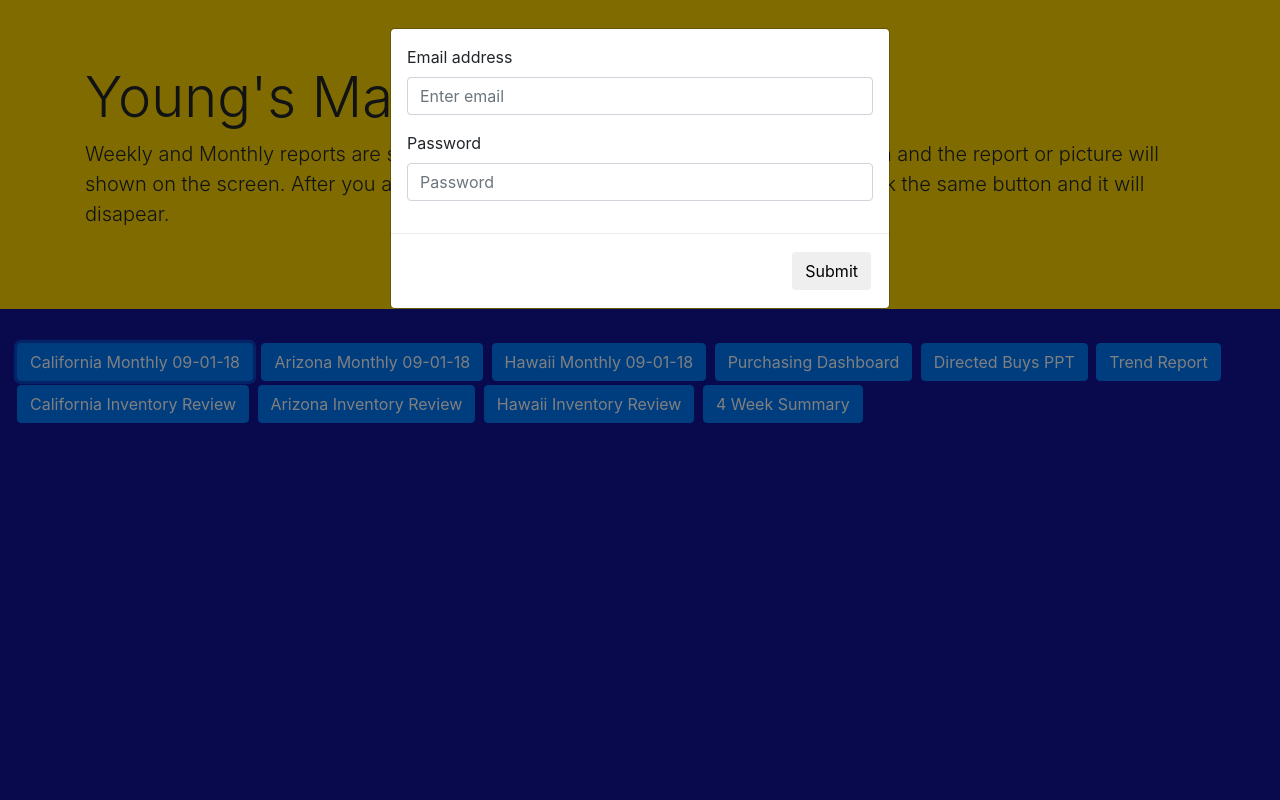
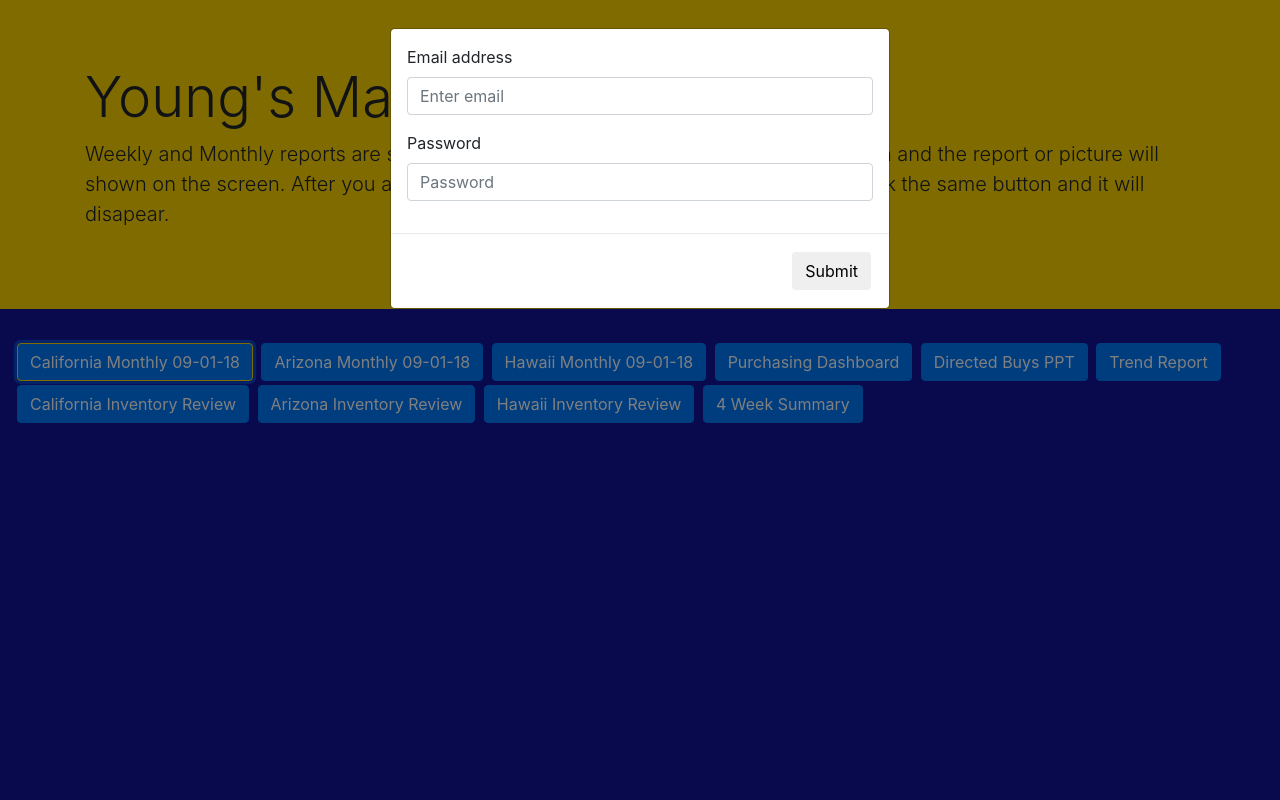
Before and after one commit to palmersk/YoungsMarket, a PHP site: page / in a window 1280 px wide, with the restyled element focused. Run offline with PHP 8.4, Linux system fonts and the light colour scheme; some libraries are stand-ins or nearby versions.

Commit message:
border color for buttons

```diff
--- a/assets/style.css
+++ b/assets/style.css
@@ -10,3 +10,6 @@ background-color: rgb(18, 18, 156);
 .btn {
     margin: 2px;
 }
+.btn-primary:focus {
+    border-color: #FFD700;
+}
```
